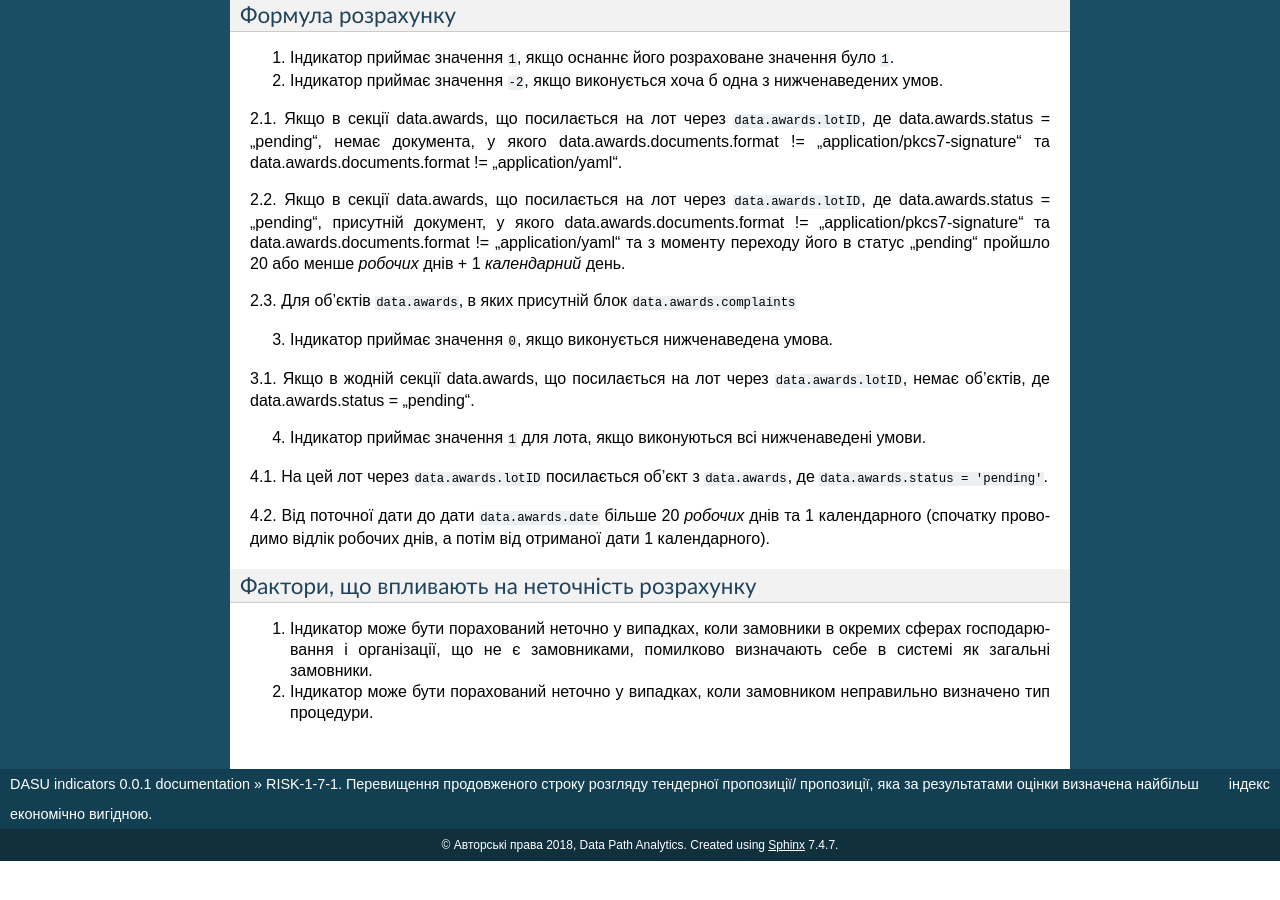
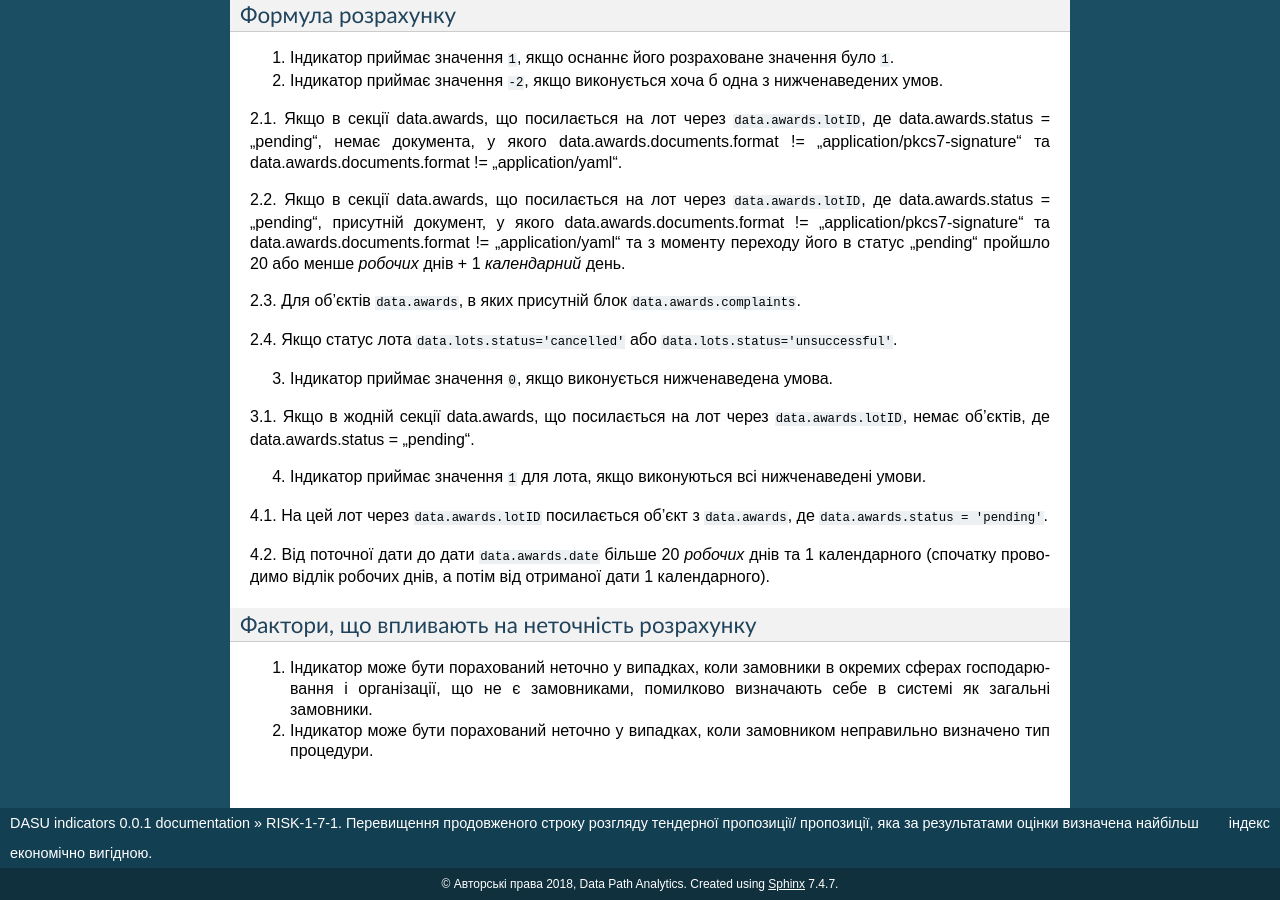
Before and after one commit to dbolshev/indicators-docs, a Sphinx documentation site: the page built from docs/RISK-1-7-1.rst, in a window 1280 px wide and 900 px high, scrolled down 2177 px. Built offline with Sphinx 7.4.7, drawn with Linux system fonts in a browser that asks for light colours; pages that are not in the unit, such as notebooks, are missing from menus; before the commit the page ends 3038 px from its top, so only the background shows below that.

Commit message:
Update RISK-1-7-1.rst

```diff
--- a/docs/RISK-1-7-1.rst
+++ b/docs/RISK-1-7-1.rst
@@ -110,7 +110,9 @@ RISK-1-7-1. Перевищення продовженого строку роз
 
 2.2. Якщо  в секції  data.awards, що посилається на лот через ``data.awards.lotID``, де data.awards.status = 'pending', присутній документ, у якого data.awards.documents.format != 'application/pkcs7-signature' та data.awards.documents.format != 'application/yaml' та з моменту переходу його в статус 'pending' пройшло 20 або менше *робочих* днів + 1 *календарний* день.
 
-2.3. Для об'єктів ``data.awards``, в яких присутній блок ``data.awards.complaints``
+2.3. Для об'єктів ``data.awards``, в яких присутній блок ``data.awards.complaints``.
+
+2.4. Якщо статус лота ``data.lots.status='cancelled'`` або ``data.lots.status='unsuccessful'``.
 
 3. Індикатор приймає значення ``0``, якщо виконується нижченаведена умова.
 
```
